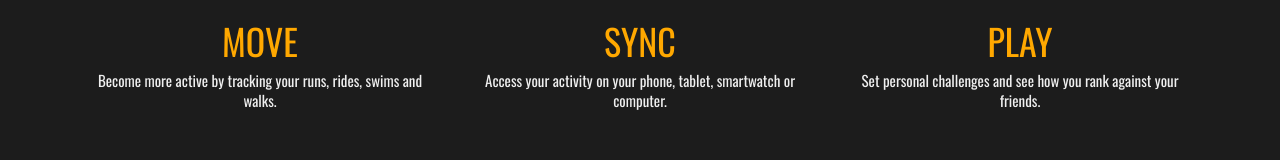
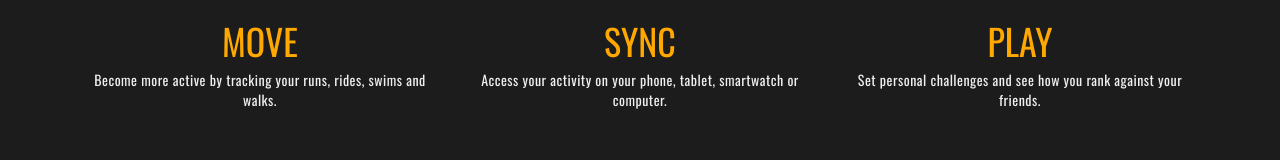
Before and after one commit to gabrielecanepa/move, a plain HTML site: page index.html in a window 1280 px wide. Shown: the part 602-762 px from the top of the page. Drawn offline with nearby package versions, Linux system fonts and the light colour scheme; a web font is replaced by a local one.

Commit message:
Update supporting paragraphs

```diff
--- a/style.css
+++ b/style.css
@@ -222,10 +222,11 @@ ul.ui-autocomplete li:hover {
   text-transform: uppercase;
 }
 .supporting p {
-  font-size: 15px;
+  font-size: 14px;
   color: #EFEFEF;
   margin-bottom: 20px;
   line-height: 20px;
+  letter-spacing: 0.5px;
 }
 .clearfix {
   clear: both;
```
